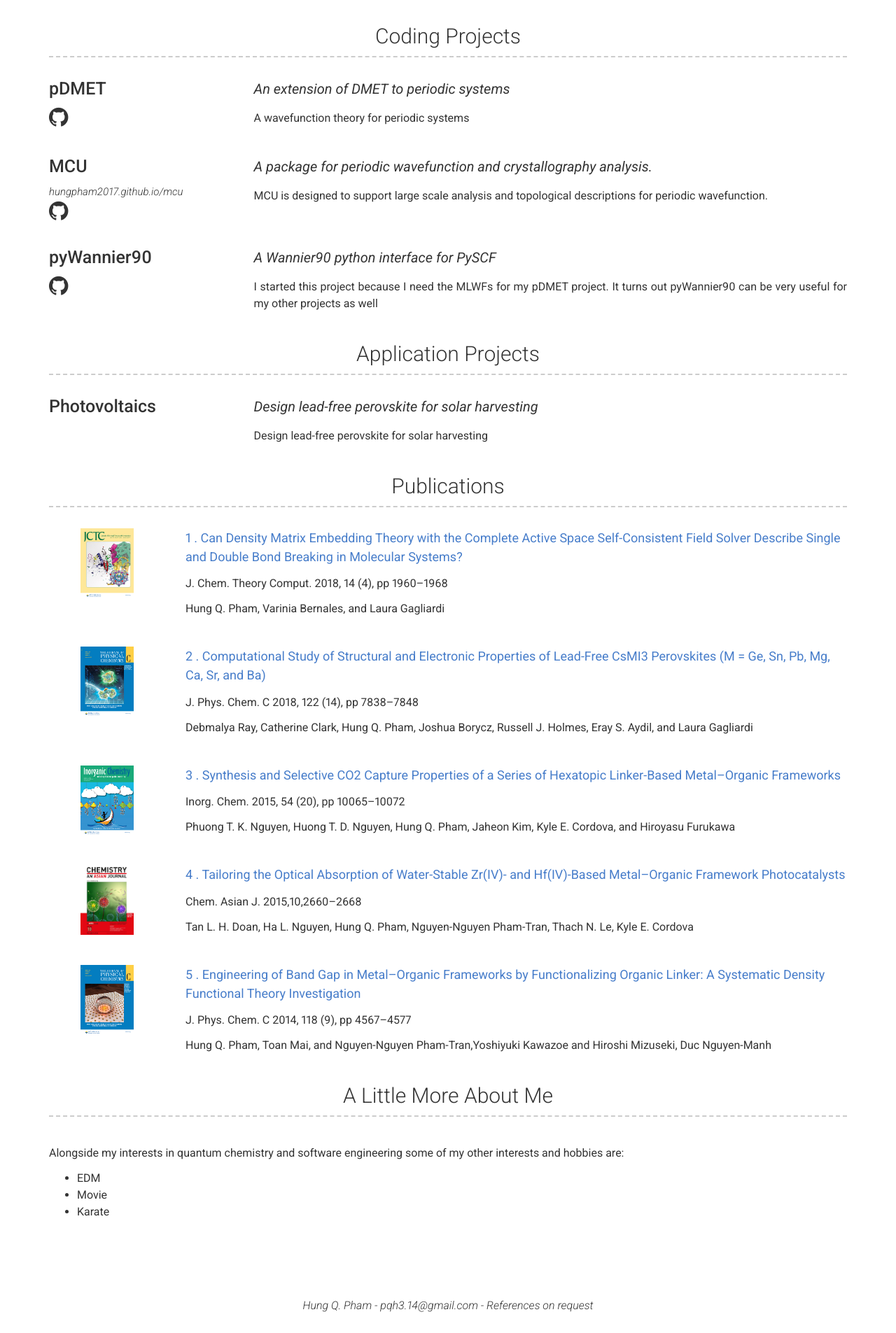
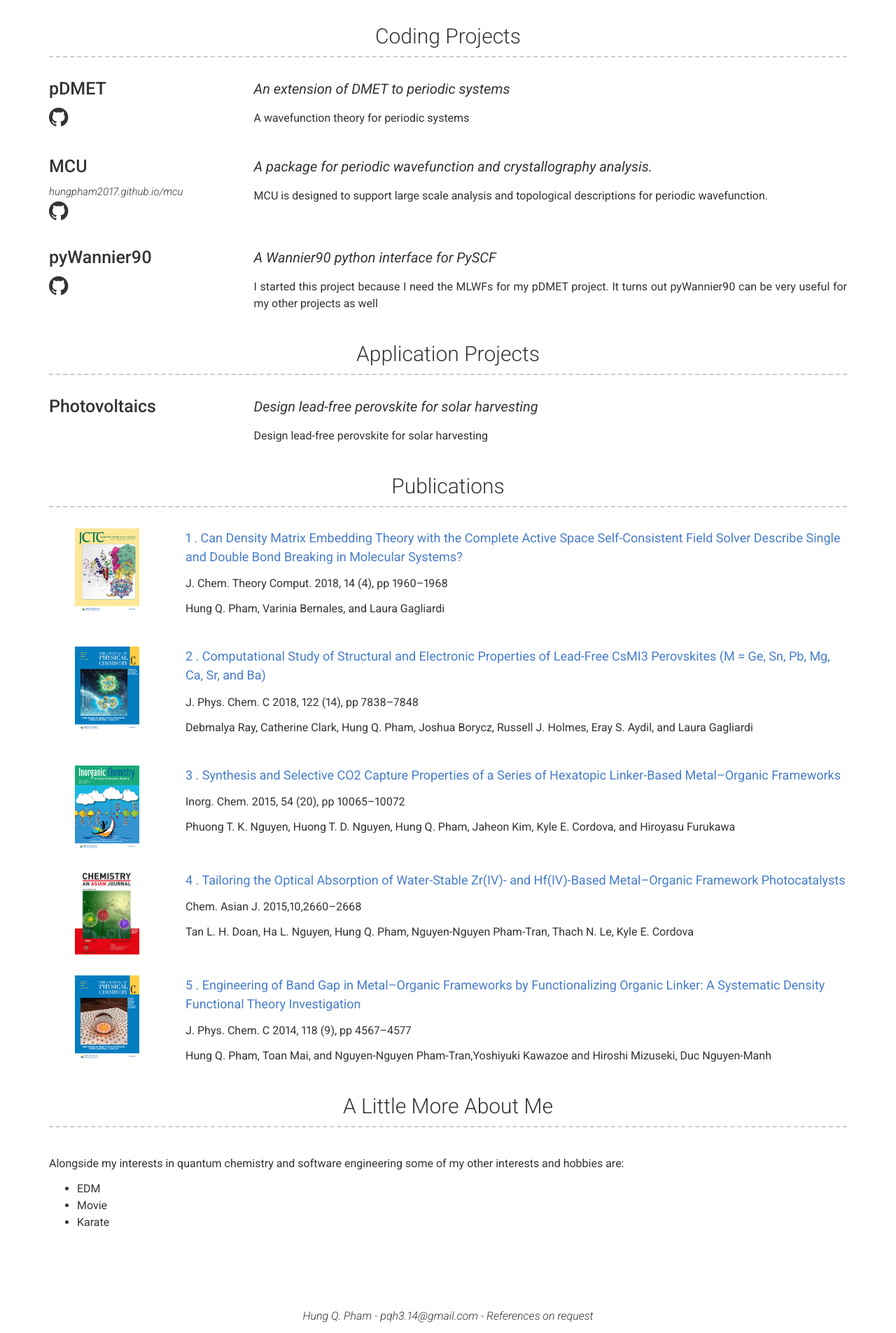
Before and after one commit to hungpham2017/hungpham2017.github.io, a Jekyll site: the page built from index.md, in a window 1280 px wide. Shown: the part 1415-3320 px from the top of the page at 70% size. Built offline with Jekyll 4.4.1, drawn with Linux system fonts in a browser that asks for light colours.

Commit message:
Image for publication

```diff
--- a/_sass/modern-resume-theme.scss
+++ b/_sass/modern-resume-theme.scss
@@ -95,8 +95,8 @@ ul.icons a {
 }
 
 .pub-img {
-  width: 76px;
-  height: 100px;
+  width: 92px;
+  height: 120px;
   margin: 0 auto;
   display: block;
   background-size: cover;
```
